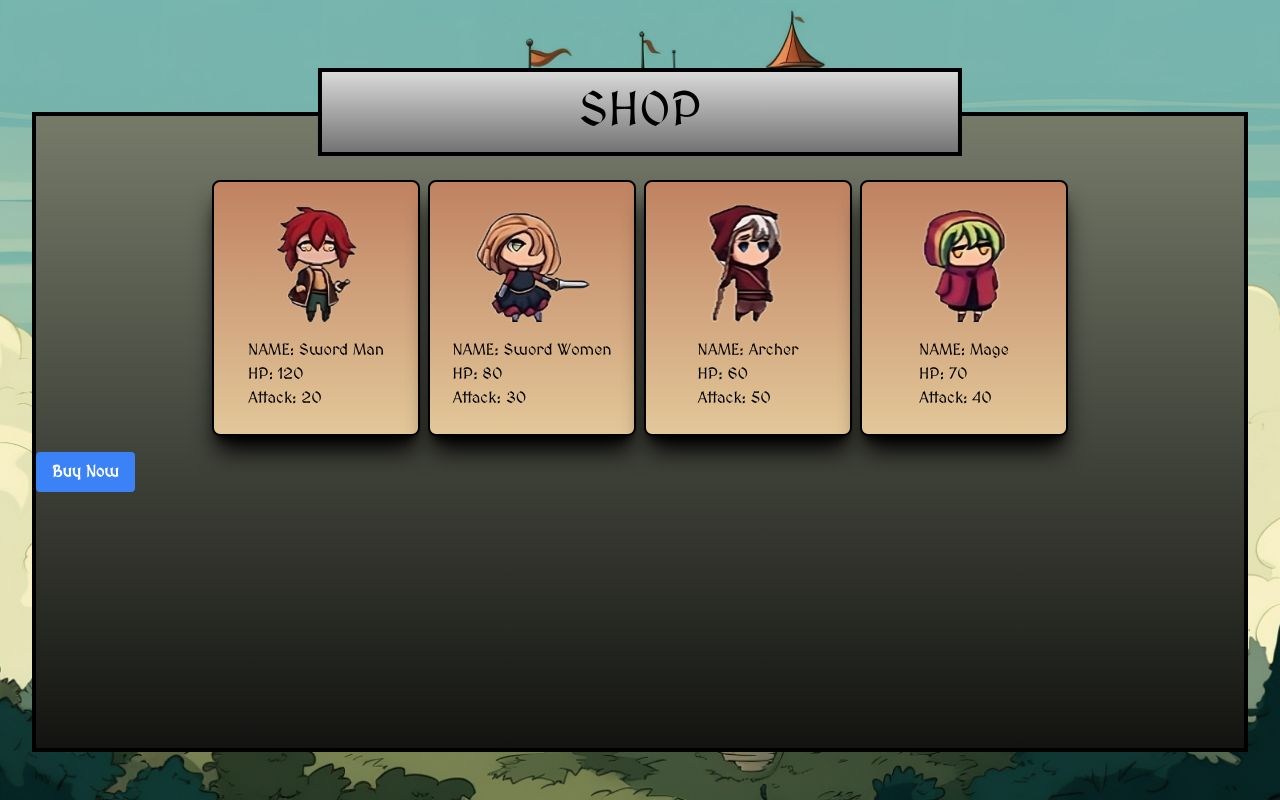
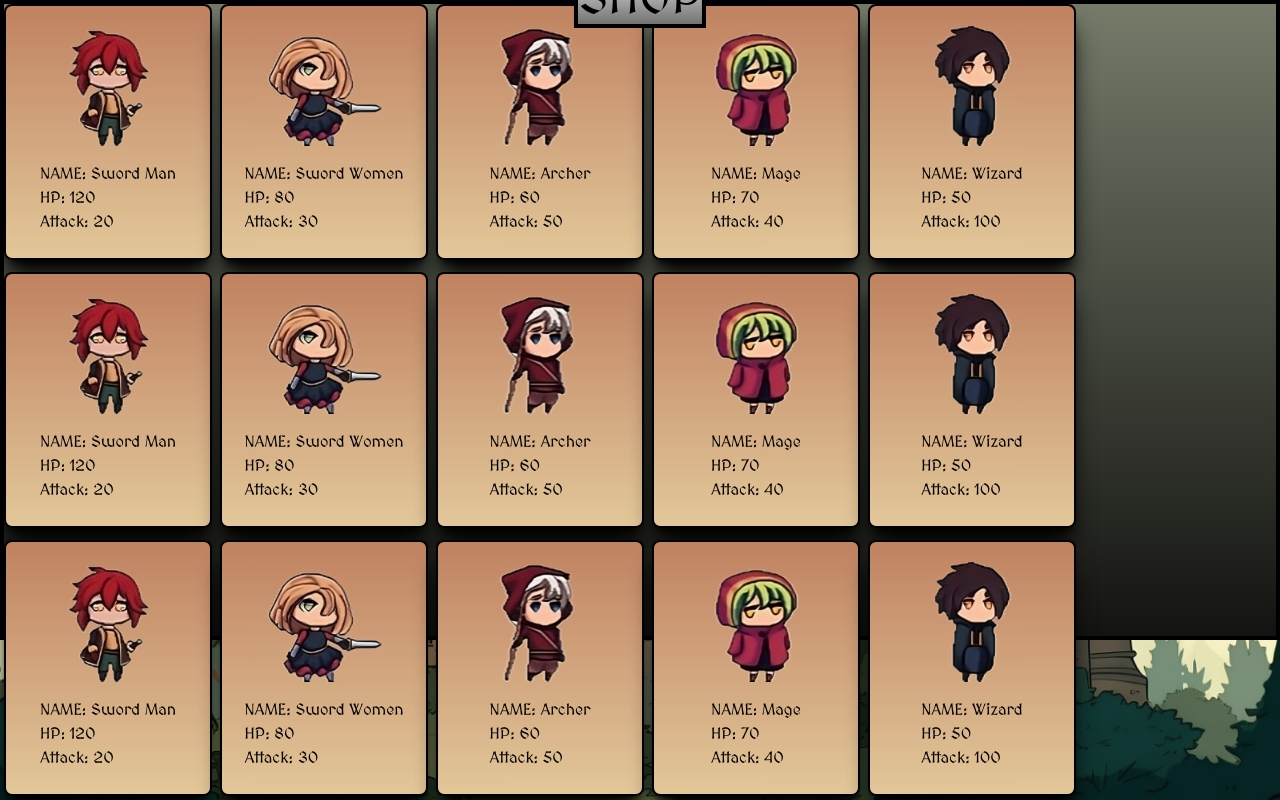
Before and after one commit to SleepyLe0/PROJECT2-SEC-1-VueView, a Vue app: page /shop in a window 1280 px wide. Built offline with nearby package versions, Linux system fonts and the light colour scheme.

Commit message:
edit shop

```diff
--- a/src/components/pages/Shop.vue
+++ b/src/components/pages/Shop.vue
@@ -6,20 +6,22 @@ const outerContainer = "bg-gradient-to-b from-[#757A69] to-[#131411]"
 </script>
 
 <template>
-  <div class="relative mx-8 mt-28 pt-16 h-[80vh] border-4 border-black " :class="outerContainer">
-    <div
-      class="absolute px-64 py-4 -top-1 left-1/2 -translate-x-1/2 -translate-y-1/2 border-4 border-black "
+  <div class="relative h-[80vh] border-4 border-black " :class="outerContainer">
+    <div class="absolute -top-1 left-1/2 -translate-x-1/2 -translate-y-1/2 border-4 border-black "
       :class="headBanner">
-      <h1 class="font-main text-center text-5xl text-black">
+      <h1 class="text-center text-5xl text-black">
         SHOP
       </h1>
     </div>
-    <div v-if="heros.pop()" >
-      <Cardcharater />
-      <button class="mt-4 bg-blue-500 hover:bg-blue-700 text-white font-bold py-2 px-4 rounded">
-        Buy Now
-      </button>
+    <div class=" flex flex-wrap gap-3">
+      <div v-for="hero in heros">
+        <Cardcharater :hero="hero" />
       </div>
+    </div>
+<button class="mt-4 bg-blue-500 hover:bg-blue-700 text-white font-bold py-2 px-4 rounded">
+      Buy Now
+    </button>
+
   </div>
 </template>
 
```
